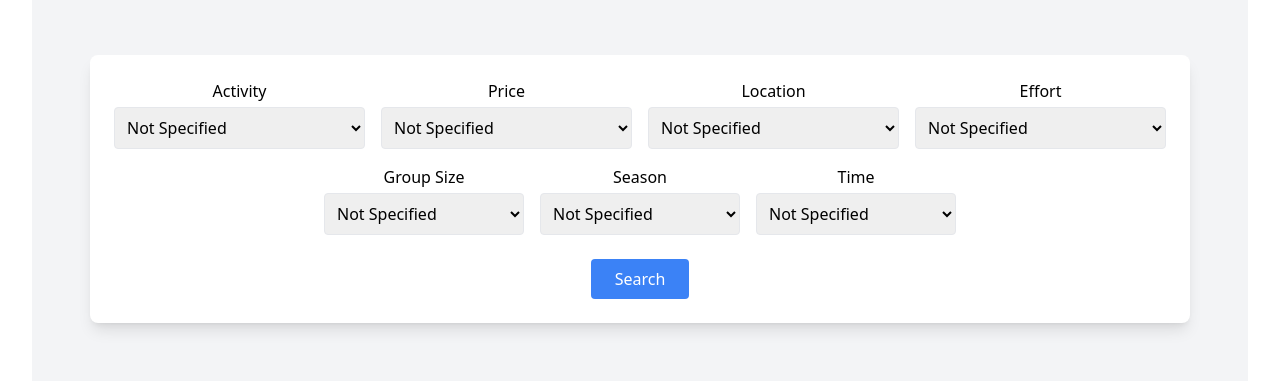
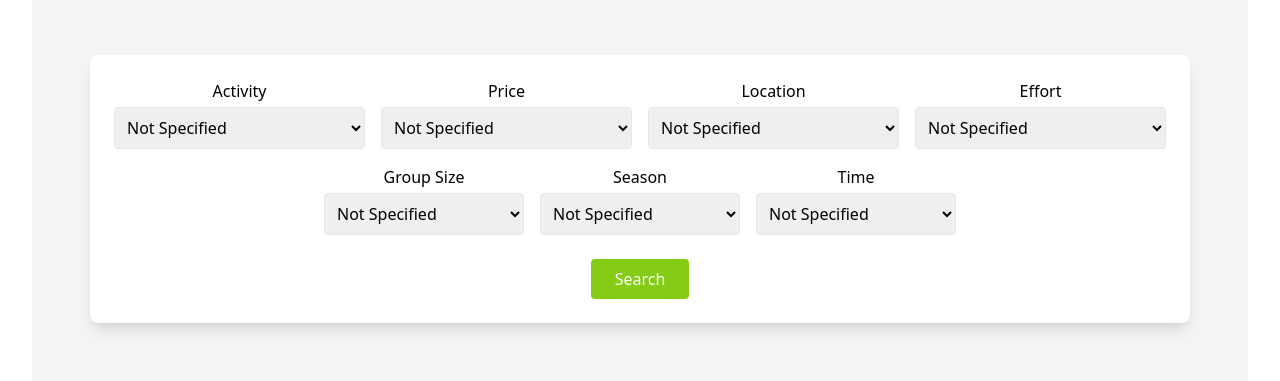
Before and after one commit to MarlySaliba/SpotMTL, a React (Vite) app: page / in a window 1280 px wide. Shown: the part 243-624 px from the top of the page. Built offline with nearby package versions, Linux system fonts and the light colour scheme.

Commit message:
Search: colour scheme changed to green

```diff
--- a/src/Pages/Search.jsx
+++ b/src/Pages/Search.jsx
@@ -127,7 +127,7 @@ export default function Search() {
         {/* Search Button */}
         <button
           onClick={handleSearch}
-          className="mt-6 bg-blue-500 text-white px-6 py-2 rounded hover:bg-blue-600 mx-auto block"
+          className="block px-6 py-2 mx-auto mt-6 text-white rounded bg-lime-500 hover:bg-yellow-500"
         >
           Search
         </button>
@@ -135,7 +135,7 @@ export default function Search() {
 
       {/* Results area below */}
       {hasSearched && (
-        <div className="mt-6 w-full max-w-3xl">
+        <div className="w-full max-w-3xl mt-6">
           {results.length === 0 ? (
             <p className="text-center text-gray-500">
               No results found for the selected categories.
```
